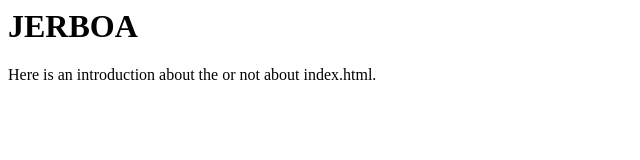
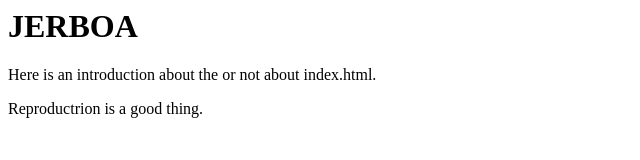
Before and after one commit to nfwLindbergh/Jerboa, a plain HTML site: page index.html in a window 1280 px wide. Shown: the whole page, without its empty margins (0-640 px from the left). Drawn offline with Linux system fonts and the light colour scheme.

Commit message:
Reproduction

```diff
--- a/index.html
+++ b/index.html
@@ -1,2 +1,4 @@
 <h1>JERBOA</h1>
 <p>Here is an introduction about the or not about index.html.</p>
+
+<p>Reproductrion is a good thing.</p>
```
